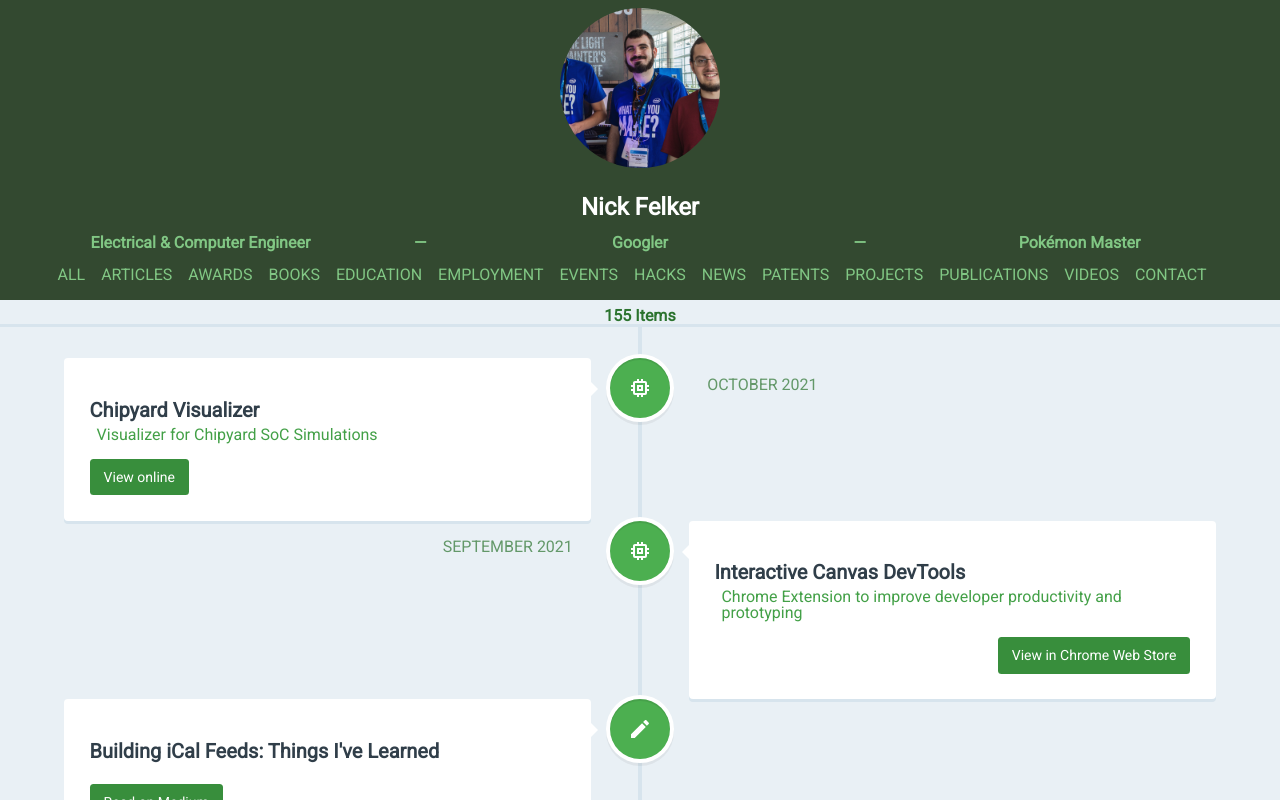
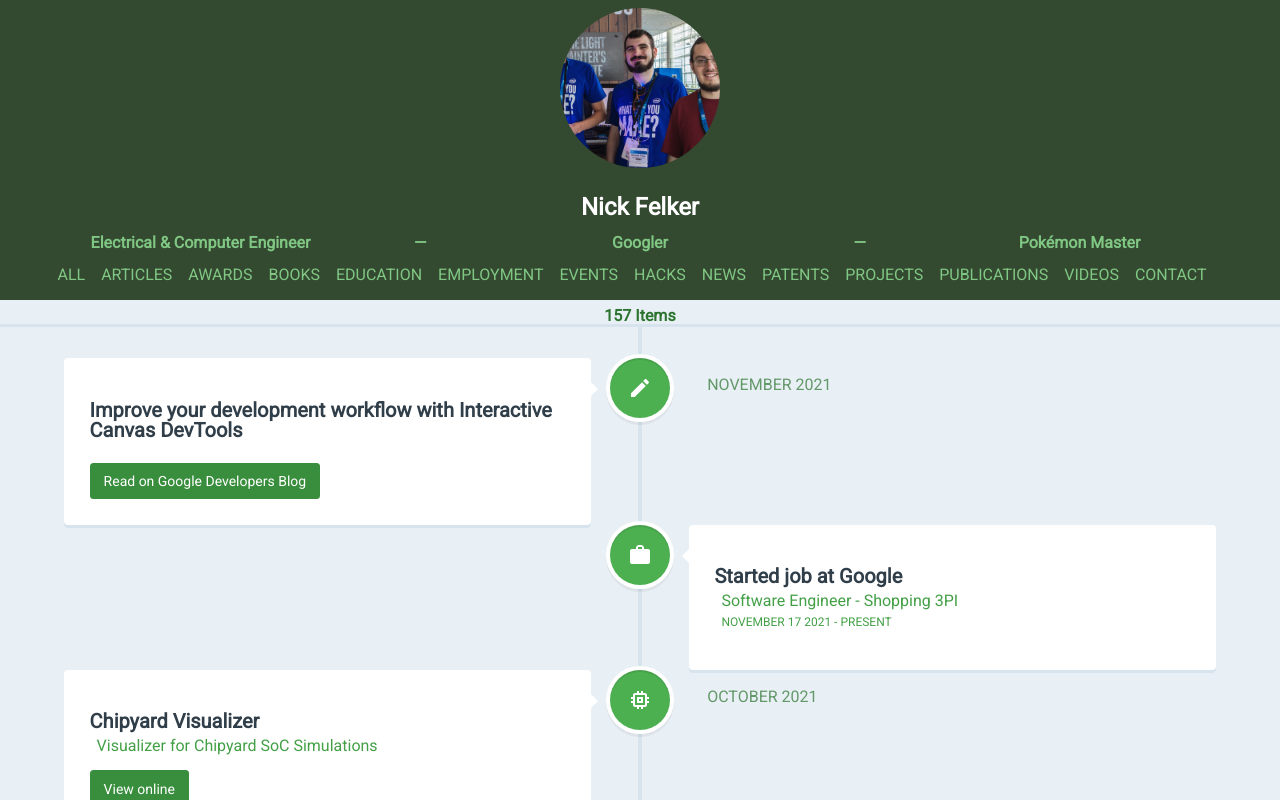
Before and after one commit to Fleker/Fleker.github.io, an Angular app: page / in a window 1280 px wide. Shown: the top 800 px of the page. Built offline with nearby package versions, Linux system fonts and the light colour scheme.

Commit message:
Add employment and IC article
Fix #85
Fix #86

```diff
--- a/src/entries.articles.ts
+++ b/src/entries.articles.ts
@@ -194,5 +194,12 @@
       "link": "https://fleker.medium.com/building-ical-feeds-things-ive-learned-cc313eee6aaa",
       "linkText":"Read on Medium",
       "date": "September 21 2021"
+  },
+  {
+      type: "Articles",
+      link: "http://developers.googleblog.com/2021/11/improve-your-development-workflow-with-interactive-canvas-devtools.html",
+      linkText: "Read on Google Developers Blog",
+      name: "Improve your development workflow with Interactive Canvas DevTools",
+      date: "November 23 2021"
   }
 ]
--- a/src/entries.employment.ts
+++ b/src/entries.employment.ts
@@ -31,7 +31,14 @@
       "type": "Employment",
       "name": "Google",
       "position": "Developer Programs Engineer - Google Assistant",
-      "ended": "Present",
+      "ended": "November 17 2021",
       "date": "January 22 2019"
+  },
+  {
+      type: "Employment",
+      name: "Google",
+      position: "Software Engineer - Shopping 3PI",
+      ended: "Present",
+      date: "November 17 2021"
   }
 ]
```
